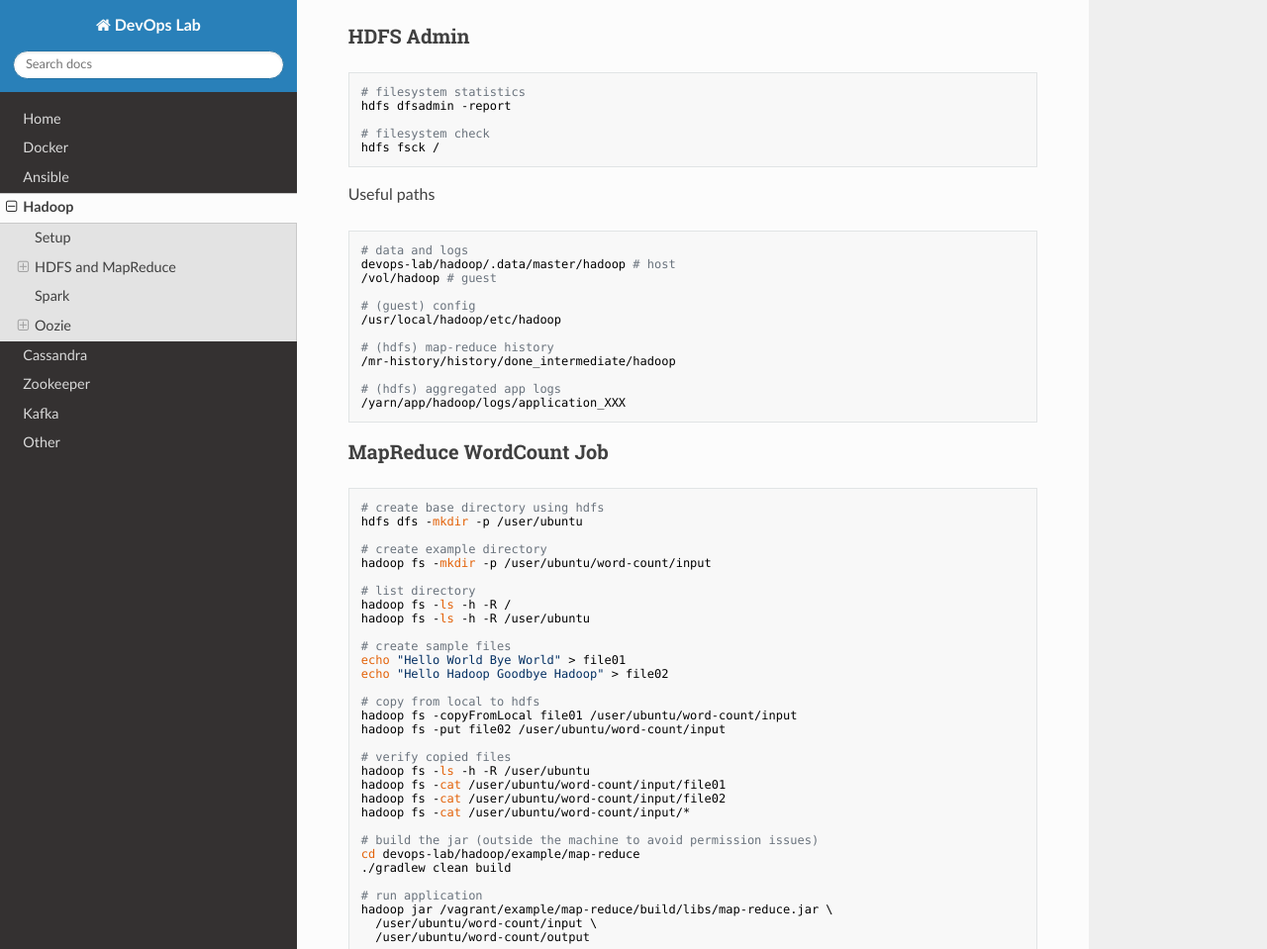
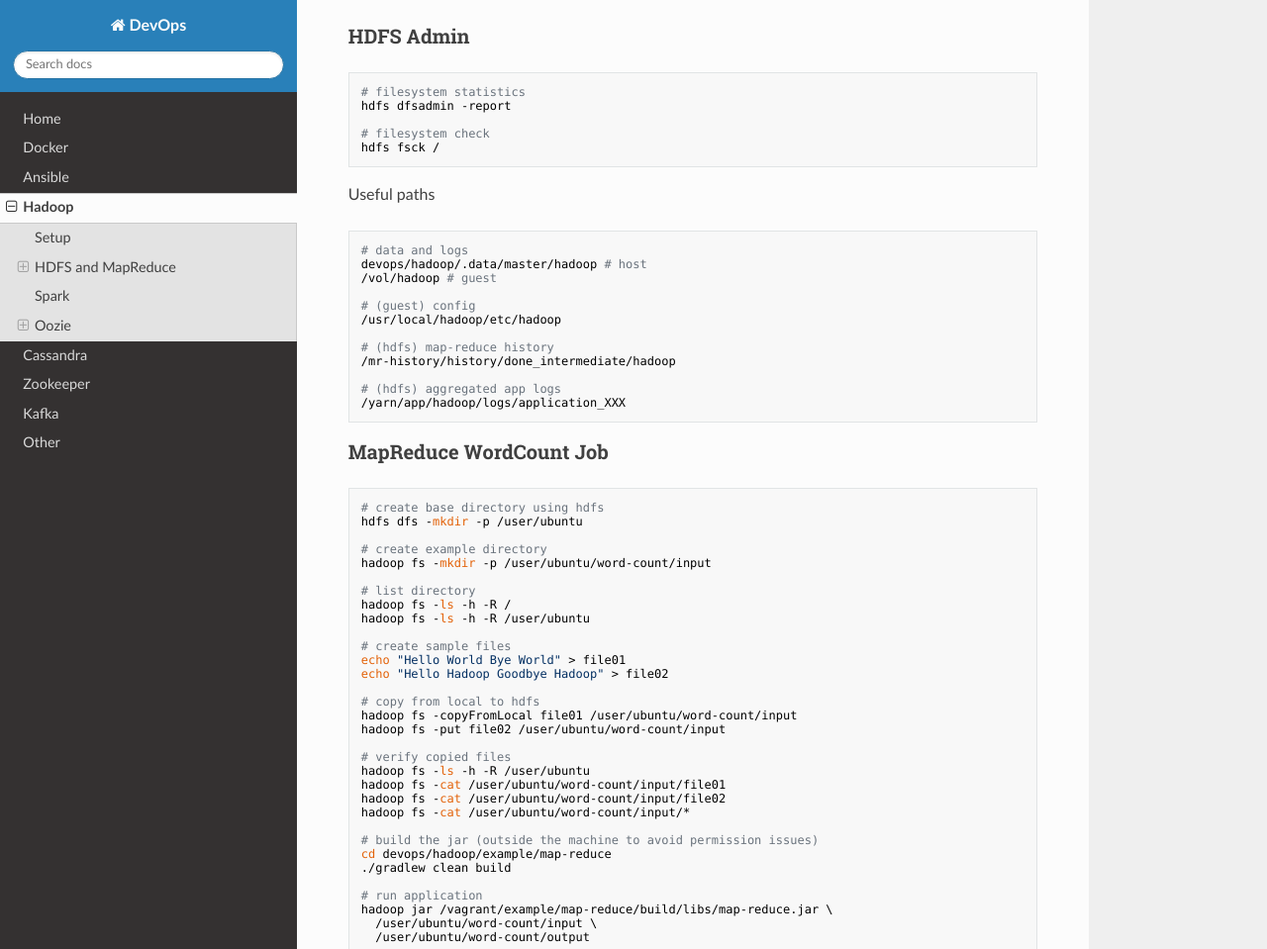
Before and after one commit to niqdev/devops, an MkDocs documentation site: the page built from docs/hadoop.md, in a window 1280 px wide and 1400 px high, scrolled down 2537 px. Shown: the top 959 px of the window at 99% size. Built offline with MkDocs 1.6.1, drawn with Linux system fonts in a browser that asks for light colours; nearby versions of some CDN libraries; old or Windows-style settings are respelled for this version of MkDocs; some of the changed text lies outside the part shown.

Commit message:
rename repository

````diff
--- a/docs/hadoop.md
+++ b/docs/hadoop.md
@@ -1,6 +1,6 @@
 # Hadoop
 
-The following guide explains how to provision a Multi Node Hadoop Cluster locally and play with it. Checkout the [Vagrantfile](https://github.com/niqdev/devops-lab/blob/master/hadoop/Vagrantfile) and the Vagrant [guide](other/#vagrant) for more details.
+The following guide explains how to provision a Multi Node Hadoop Cluster locally and play with it. Checkout the [Vagrantfile](https://github.com/niqdev/devops/blob/master/hadoop/Vagrantfile) and the Vagrant [guide](other/#vagrant) for more details.
 
 ### Setup
 
@@ -11,7 +11,7 @@ Requirements
 
 Directory structure
 ```bash
-cd devops-lab/hadoop
+cd devops/hadoop
 
 tree -a hadoop/
 hadoop/
@@ -81,7 +81,7 @@ hadoop-start
 ```
 *The first time it might take a while*
 
-Access the cluster via ssh, check also the [/etc/hosts](https://github.com/niqdev/devops-lab/blob/master/hadoop/file/hosts) file
+Access the cluster via ssh, check also the [/etc/hosts](https://github.com/niqdev/devops/blob/master/hadoop/file/hosts) file
 ```bash
 vagrant ssh master
 ssh hadoop@172.16.0.10 -i .data/hadoop_rsa
@@ -140,7 +140,7 @@ hdfs fsck /
 Useful paths
 ```bash
 # data and logs
-devops-lab/hadoop/.data/master/hadoop # host
+devops/hadoop/.data/master/hadoop # host
 /vol/hadoop # guest
 
 # (guest) config
@@ -181,7 +181,7 @@ hadoop fs -cat /user/ubuntu/word-count/input/file02
 hadoop fs -cat /user/ubuntu/word-count/input/*
 
 # build the jar (outside the machine to avoid permission issues)
-cd devops-lab/hadoop/example/map-reduce
+cd devops/hadoop/example/map-reduce
 ./gradlew clean build
 
 # run application
@@ -276,7 +276,7 @@ whoami # whoami
 docker ps -a
 
 # uncomment PostgreSQL configurations
-vim devops-lab/hadoop/file/oozie/config/oozie-site.xml # from host
+vim devops/hadoop/file/oozie/config/oozie-site.xml # from host
 vim /vagrant/file/oozie/config/oozie-site.xml # from guest
 
 # start postgres on guest machine
@@ -326,7 +326,7 @@ su --login hadoop /vagrant/script/bootstrap.sh oozie
 Useful paths
 ```bash
 # data and logs
-devops-lab/hadoop/.data/master/oozie # host
+devops/hadoop/.data/master/oozie # host
 /vol/oozie # guest
 
 # (guest) config
--- a/mkdocs.yml
+++ b/mkdocs.yml
@@ -1,6 +1,6 @@
-site_name: DevOps Lab
+site_name: DevOps
 site_author: niqdev
-repo_url: https://github.com/niqdev/devops-lab
+repo_url: https://github.com/niqdev/devops
 theme: readthedocs
 google_analytics: ['UA-68888222-4', 'niqdev.github.io']
 
````
Also changed, not shown: README.md (+12 -14 lines), docs/ansible.md (+1 -1 lines), docs/docker.md (+1 -1 lines), docs/index.md (+2 -4 lines), docs/zookeeper.md (+2 -2 lines).
